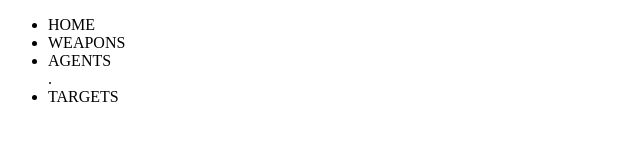
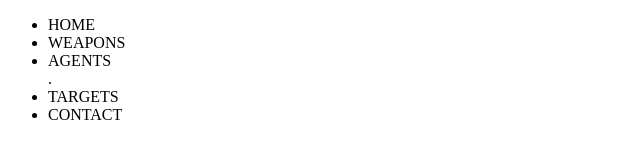
Before and after one commit to Cherced/ProyectoHernandez, a plain HTML site: page index.html in a window 1280 px wide. Shown: the full height of the page, 0-640 px from the left. Drawn offline with Linux system fonts and the light colour scheme.

Commit message:
Agrege en el header item en la lista

```diff
--- a/index.html
+++ b/index.html
@@ -14,6 +14,7 @@
                 <li>WEAPONS</li>
                 <li>AGENTS</li>.
                 <li>TARGETS</li>
+                <li>CONTACT</li>
             </ul>
         </nav>
     </header>
```
